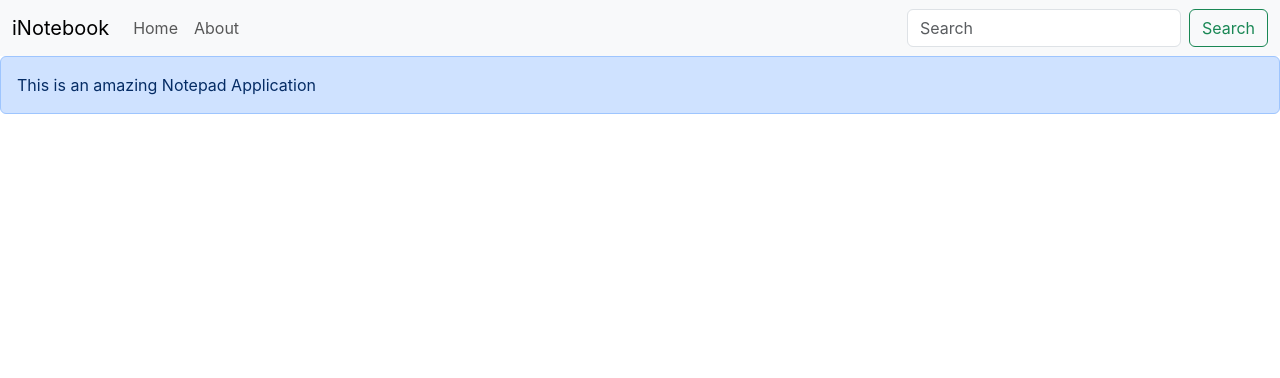
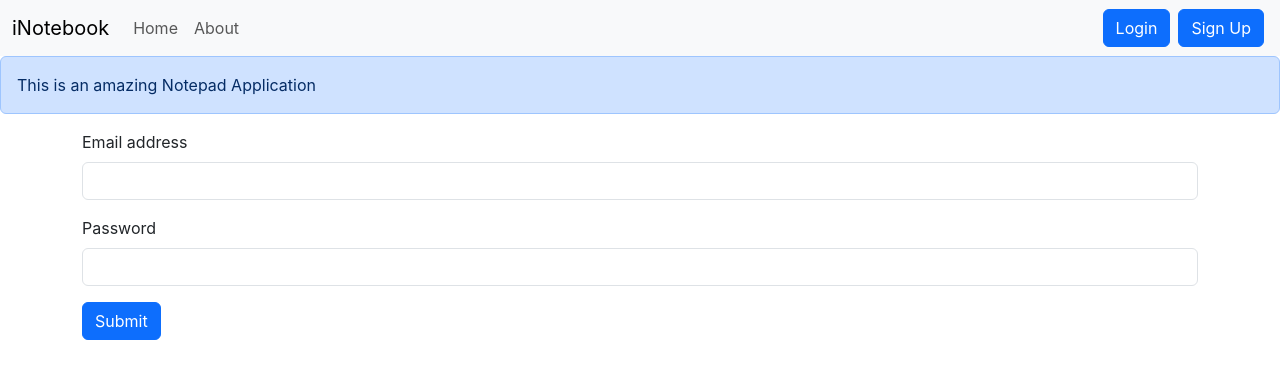
Before and after one commit to 0xNitishDhawan/Cloud-Notebook, a React (Create React App) app: page /login in a window 1280 px wide. Shown: the top 378 px of the page. Built offline with nearby package versions, Linux system fonts and the light colour scheme.

Commit message:
(Feat.) Added Login Component to this Application.

```diff
--- a/package.json
+++ b/package.json
@@ -7,6 +7,7 @@
     "@testing-library/react": "^13.4.0",
     "@testing-library/user-event": "^13.5.0",
     "concurrently": "^8.2.2",
+    "history": "^5.3.0",
     "react": "^18.2.0",
     "react-dom": "^18.2.0",
     "react-router-dom": "^6.22.1",
--- a/src/App.js
+++ b/src/App.js
@@ -5,6 +5,8 @@
 import About from "./components/about";
 import NoteState from "./context/notes/NoteState";
 import Alert from "./components/alert";
+import Login from "./components/login";
+import SignUp from "./components/signup";
 
 function App() {
   return (
@@ -17,6 +19,8 @@
               <Routes>
                 <Route exact path="/" element={<Home/>}/>
                 <Route exact path="/about" element={<About />}/>
+                <Route exact path="/login" element={<Login />}/>
+                <Route exact path="/signup" element={<SignUp />}/>
               </Routes>
             </div>
         </Router>
--- /dev/null
+++ b/src/components/login.js
@@ -0,0 +1,47 @@
+import React,{useState} from 'react'
+import { useNavigate } from "react-router-dom";
+
+const Login = () => {
+    const [credentials, setCredentials]=useState({"email":"","password":""});
+    let navigate = useNavigate();
+    const handleSubmit=async (e)=>{
+        e.preventDefault();
+        const response = await fetch(`http://localhost:5000/api/auth/login`, {
+            method: "POST",
+            headers: {
+              "Content-Type": "application/json"
+            },
+            body: JSON.stringify({email:credentials.email, password:credentials.password})
+          });
+          const json =await response.json();
+          console.log(json)
+          if(json.success){
+            //Redirect
+            navigate('/')
+          }
+          else{
+            alert("Invalid Credentials");
+          }
+
+    }
+    const onChange=(e)=>{
+        setCredentials({...credentials,[e.target.name]: e.target.value});
+    }
+  return (
+    <>
+        <form onSubmit={handleSubmit}>
+            <div className="mb-3">
+                <label htmlFor="email" className="form-label">Email address</label>
+                <input type="email" className="form-control" id="email" onChange={onChange} value={credentials.email} name='email' />
+            </div>
+            <div className="mb-3">
+                <label htmlFor="password" className="form-label">Password</label>
+                <input type="password" className="form-control" id="password" onChange={onChange} value={credentials.password} name='password'/>
+            </div>
+            <button type="submit" className="btn btn-primary">Submit</button>
+        </form>
+    </>
+  )
+}
+
+export default Login
--- a/src/components/navbar.js
+++ b/src/components/navbar.js
@@ -20,8 +20,8 @@
                 </li>
             </ul>
             <form className="d-flex" role="search">
-                <input className="form-control me-2" type="search" placeholder="Search" aria-label="Search"/>
-                <button className="btn btn-outline-success" type="submit">Search</button>
+              <Link className="btn btn-primary mx-1" to="/login" role="button">Login</Link>
+              <Link className="btn btn-primary mx-1" to="/signup" role="button">Sign Up</Link>
             </form>
             </div>
         </div>
--- a/src/components/notesec.js
+++ b/src/components/notesec.js
@@ -8,7 +8,7 @@
   const { notes, getNotes, editNote } = context;
   useEffect( () => {
      getNotes();
-  }, [])
+  })
 
   const [note, setNote]=useState({"id":"","etitle":"","edescription":"","etag":""})
   const handleClick=(e)=>{
--- /dev/null
+++ b/src/components/signup.js
@@ -0,0 +1,9 @@
+import React from 'react'
+
+const signup = () => {
+  return (
+    <div>I am signup</div>
+  )
+}
+
+export default signup
```
Also changed, not shown: 2 other files (tests, documents, lock files or other folders).
